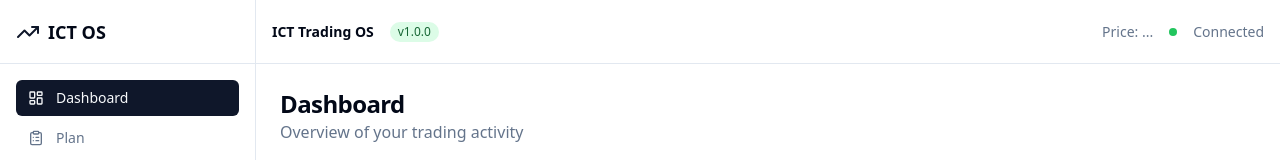
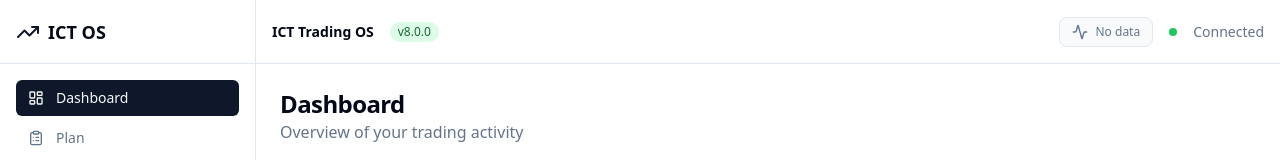
Before and after one commit to hsharma37/ict-trading-os, a React (Vite) app in the folder frontend/: page / in a window 1280 px wide. Shown: the top 160 px of the page. Built offline with nearby package versions, Linux system fonts and the light colour scheme; no server answers.

Commit message:
feat: Live price display in top bar + Layout improvements
- Add live price widget to Layout top bar (fetches from playground API)
- Auto-refreshes every 30 seconds
- Shows symbol, price, and change with color-coded indicators
- Version bumped to v8.0.0 in top bar

```diff
--- a/frontend/src/components/Layout.tsx
+++ b/frontend/src/components/Layout.tsx
@@ -1,5 +1,6 @@
 import { Link, useLocation } from 'react-router-dom'
-import { useState } from 'react'
+import { useState, useEffect, useCallback } from 'react'
+import { playgroundApi } from '@/api/client'
 import {
   LayoutDashboard,
   ClipboardList,
@@ -15,6 +16,8 @@ import {
   X,
   TrendingUp,
   Gamepad2,
+  TrendingDown,
+  Activity,
 } from 'lucide-react'
 
 const navItems = [
@@ -38,6 +41,35 @@ interface LayoutProps {
 export default function Layout({ children }: LayoutProps) {
   const [sidebarOpen, setSidebarOpen] = useState(false)
   const location = useLocation()
+  const [livePrice, setLivePrice] = useState<{ symbol: string; price: number; change: number } | null>(null)
+  const [priceLoading, setPriceLoading] = useState(true)
+
+  const fetchLivePrice = useCallback(async () => {
+    try {
+      const response = await playgroundApi.getPrices()
+      const prices = response.data?.prices || []
+      if (prices.length > 0) {
+        const first = prices[0]
+        setLivePrice({
+          symbol: first.symbol,
+          price: first.price,
+          change: first.change,
+        })
+      }
+    } catch (e) {
+      console.error('Live price fetch failed:', e)
+    } finally {
+      setPriceLoading(false)
+    }
+  }, [])
+
+  useEffect(() => {
+    fetchLivePrice()
+    const interval = setInterval(fetchLivePrice, 30000)
+    return () => clearInterval(interval)
+  }, [fetchLivePrice])
+
+  const isPositive = (livePrice?.change ?? 0) >= 0
 
   return (
     <div className="flex h-screen bg-background text-foreground">
@@ -104,14 +136,42 @@ export default function Layout({ children }: LayoutProps) {
           <div className="flex items-center gap-4">
             <span className="text-sm font-semibold">ICT Trading OS</span>
             <span className="px-2 py-0.5 text-xs rounded-full bg-green-100 text-green-800 dark:bg-green-900 dark:text-green-300">
-              v1.0.0
+              v8.0.0
             </span>
           </div>
           <div className="flex-1" />
-          <div className="flex items-center gap-4 text-sm text-muted-foreground">
-            <span>Price: ...</span>
+          <div className="flex items-center gap-4 text-sm">
+            {/* Live Price Display */}
+            <div className="flex items-center gap-2 px-3 py-1.5 rounded-lg bg-muted/50 border border-border">
+              <Activity className="w-4 h-4 text-muted-foreground" />
+              {priceLoading ? (
+                <span className="text-muted-foreground text-xs">Loading...</span>
+              ) : livePrice ? (
+                <div className="flex items-center gap-2">
+                  <span className="font-mono font-semibold text-sm">{livePrice.symbol}</span>
+                  <span className="font-mono font-bold">
+                    {livePrice.price.toFixed(2)}
+                  </span>
+                  <span
+                    className={`flex items-center gap-0.5 text-xs font-medium ${
+                      isPositive ? 'text-green-400' : 'text-red-400'
+                    }`}
+                  >
+                    {isPositive ? (
+                      <TrendingUp className="w-3 h-3" />
+                    ) : (
+                      <TrendingDown className="w-3 h-3" />
+                    )}
+                    {isPositive ? '+' : ''}
+                    {livePrice.change.toFixed(2)}
+                  </span>
+                </div>
+              ) : (
+                <span className="text-muted-foreground text-xs">No data</span>
+              )}
+            </div>
             <span className="w-2 h-2 rounded-full bg-green-500" />
-            <span>Connected</span>
+            <span className="text-muted-foreground">Connected</span>
           </div>
         </header>
 
```
